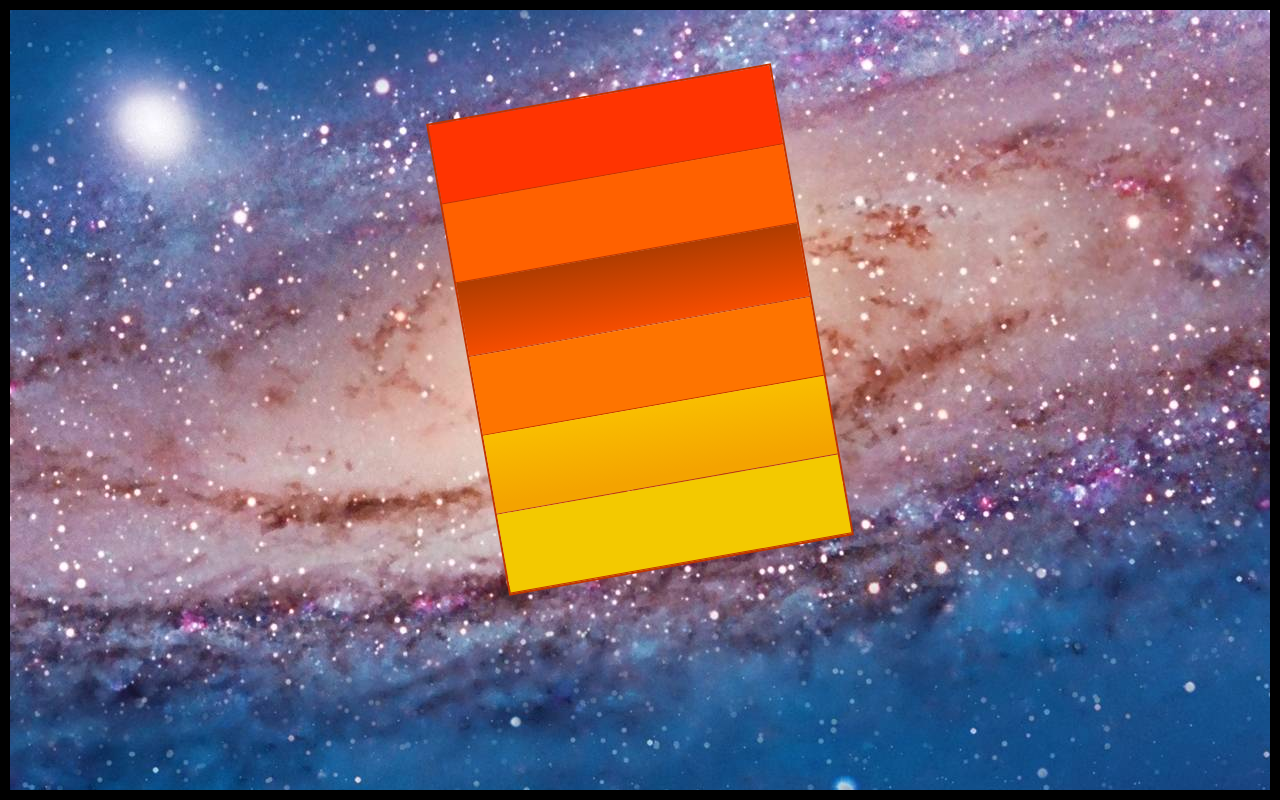
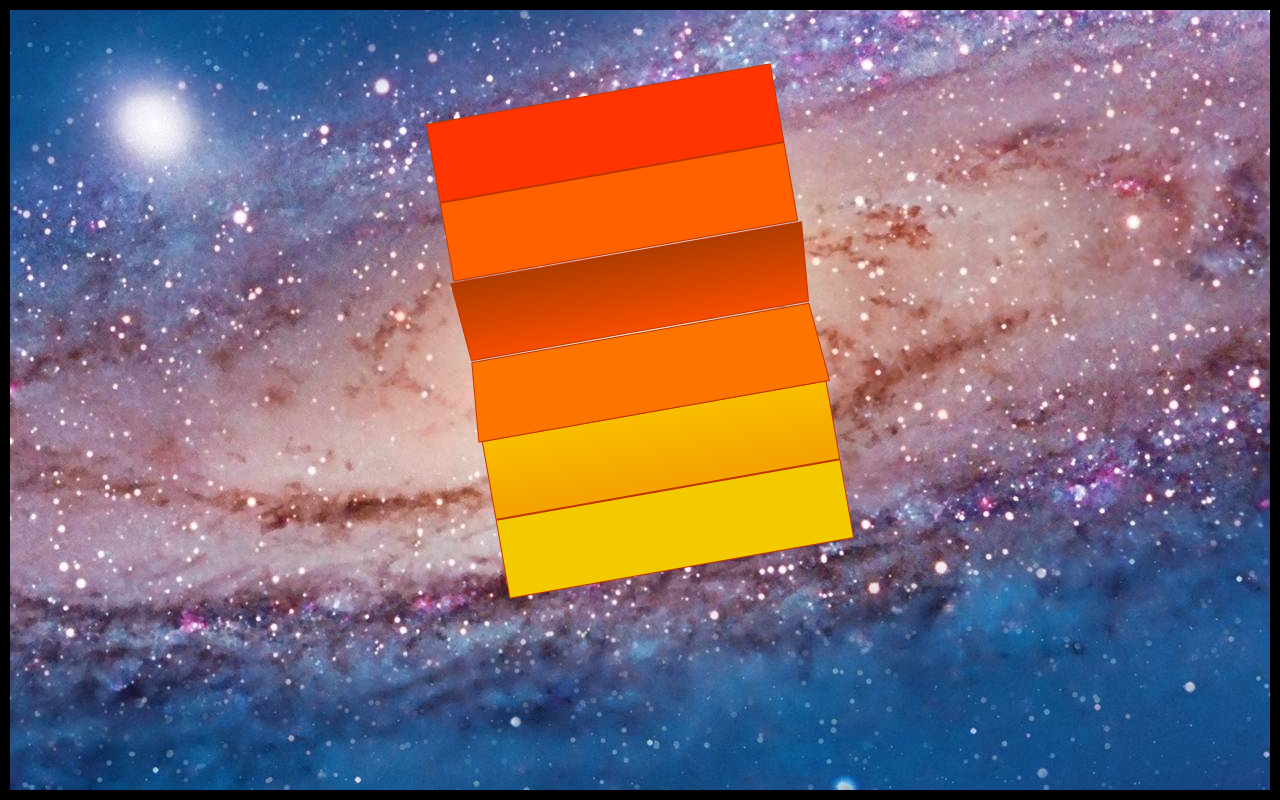
Before and after one commit to srishmatta/HackerRank2, a plain HTML site: page index.html in a window 1280 px wide. Drawn offline with Linux system fonts and the light colour scheme.

Commit message:
used perspective

```diff
--- a/css/layout.css
+++ b/css/layout.css
@@ -22,13 +22,15 @@ section{
   width: 350px;
   height: auto;
   margin-top: 80px;
-  border: 2px solid #c13400;
   clear: both;
+  -webkit-perspective:350px; /* Chrome, Safari, Opera  */
+  perspective:350px;
+  transform: rotate(-10deg);
   transform: rotate(-10deg);
 }
 
 section article{
-  border-bottom: 1px solid #c13400;
+  border: 1px solid #c13400;
   width: 100%;
   height: 80px;
 }
@@ -42,12 +44,16 @@ section article:nth-child(2){
 }
 
 section article:nth-child(3){
+  margin-top: 2px;
   background: linear-gradient(rgb(176, 60, 0), rgb(246, 77, 0));
-  height: 75px;
+  -webkit-transform: rotateX(-10deg); /* Chrome, Safari, Opera  */
+  transform: rotateX(-10deg);
 }
 
 section article:nth-child(4){
   background: #fe7400;
+  -webkit-transform: rotateX(10deg); /* Chrome, Safari, Opera  */
+  transform: rotateX(10deg);
 }
 
 section article:nth-child(5){
@@ -56,6 +62,7 @@ section article:nth-child(5){
 
 section article:nth-child(6){
   background: #f3c900;
+  transform: perspective()
 }
 
 
```
